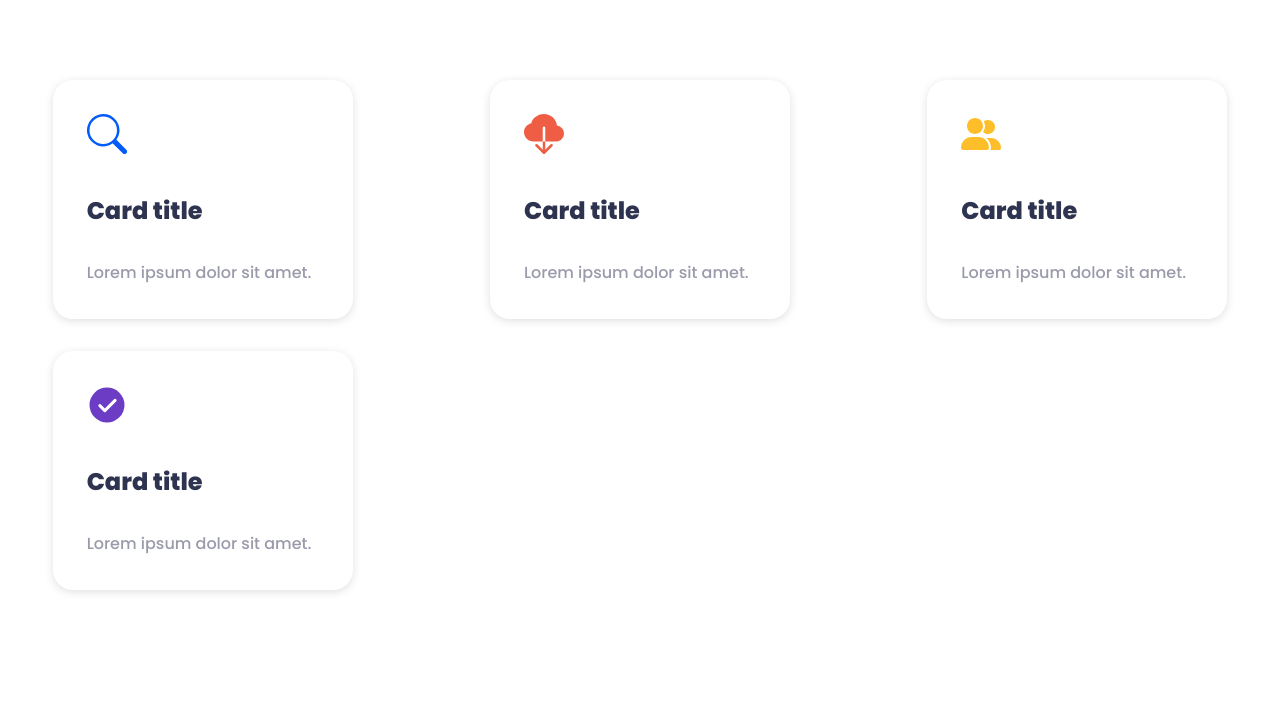
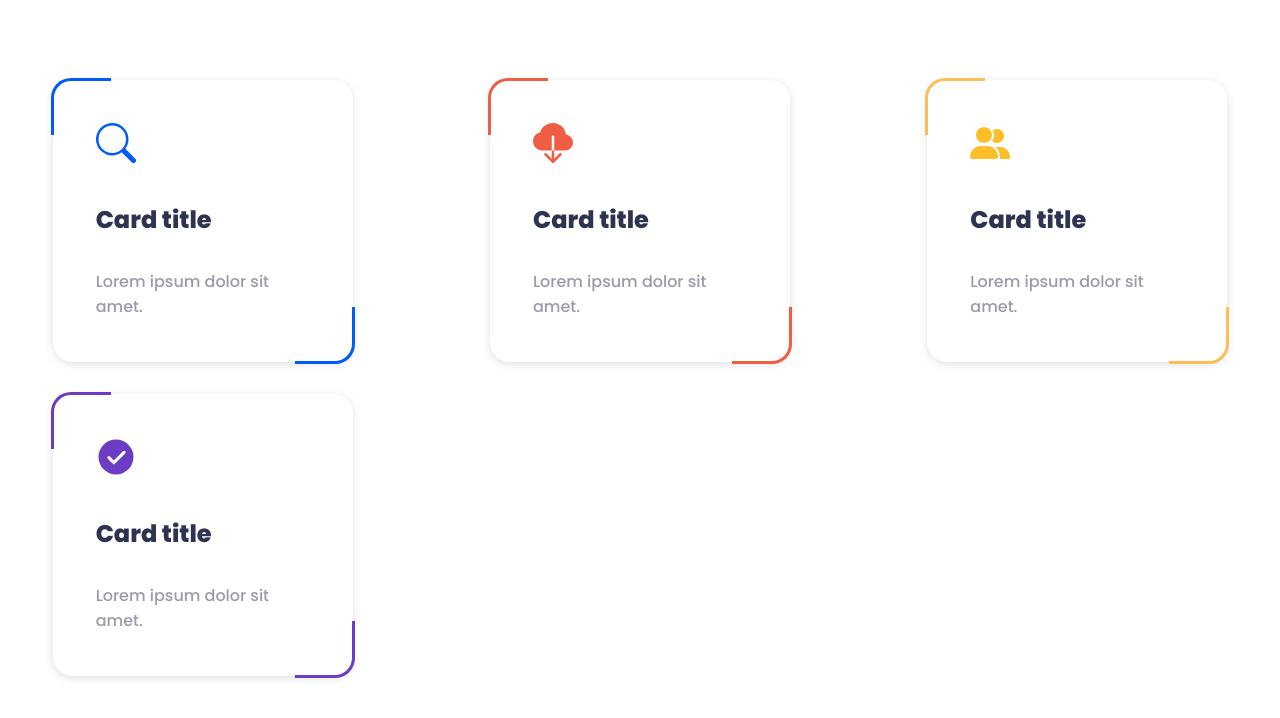
Before and after one commit to aminfarzinrad/mini-project-21-card-modern, a plain HTML site: page index.html in a window 1280 px wide. Drawn offline with Linux system fonts and the light colour scheme.

Commit message:
add animation

```diff
--- a/css/app.css
+++ b/css/app.css
@@ -1,33 +1,97 @@
-*{
+* {
   margin: 0;
   padding: 0;
   box-sizing: border-box;
 }
-body{
+body {
   font-family: "Poppins";
 }
-.container{
+.container {
   max-width: 1330px;
   margin: 5rem auto;
 }
-.box{
+.box {
   display: grid;
-    grid-template-columns: repeat(auto-fit, minmax(300px,1fr));
+  grid-template-columns: repeat(auto-fit, minmax(300px, 1fr));
   gap: 2rem;
 }
-.card{
+.card {
   width: 300px;
   border-radius: 20px;
   box-shadow: 0 2px 8px rgba(99, 99, 99, 0.2);
-    padding: 34px;
+  padding: 43px;
   justify-self: center;
+  position: relative;
+  cursor: pointer;
 }
-.title_content{
+.card::before {
+  content: "";
+  position: absolute;
+  display: block;
+  width: 19%;
+  height: 19%;
+  bottom: -2px;
+  right: -2px;
+  border-bottom-right-radius: 20px;
+  transition: all 0.4s ease;
+}
+.card::after {
+  content: "";
+  position: absolute;
+  display: block;
+  width: 19%;
+  height: 19%;
+  top: -2px;
+  left: -2px;
+  border-top-left-radius: 20px;
+  transition: all 0.4s ease;
+}
+.cart_search_1::before {
+  border-bottom: 3px solid #015bfa;
+  border-right: 3px solid #015bfa;
+}
+.cart_search_1::after {
+  border-top: 3px solid #015bfa;
+  border-left: 3px solid #015bfa;
+}
+.cart_search_2::before {
+  border-bottom: 3px solid #ef5e44;
+  border-right: 3px solid #ef5e44;
+}
+.cart_search_2::after {
+  border-top: 3px solid #ef5e44;
+  border-left: 3px solid #ef5e44;
+}
+.cart_search_3::before {
+  border-bottom: 3px solid #fdbe59;
+  border-right: 3px solid #fdbe59;
+}
+.cart_search_3::after {
+  border-top: 3px solid #fdbe59;
+  border-left: 3px solid #fdbe59;
+}
+.cart_search_4::before {
+  border-bottom: 3px solid #6c3dc4;
+  border-right: 3px solid #6c3dc4;
+}
+.cart_search_4::after {
+  border-top: 3px solid #6c3dc4;
+  border-left: 3px solid #6c3dc4;
+}
+.card:hover::before {
+  width: 85%;
+  height: 85%;
+}
+.card:hover::after {
+  width: 85%;
+  height: 85%;
+}
+.title_content {
   font-size: 1.5rem;
   margin: 2rem 0;
   color: #2e3350;
   font-weight: 700;
 }
-.text_content{
+.text_content {
   color: #9a9baa;
 }
--- a/index.html
+++ b/index.html
@@ -15,7 +15,7 @@
 
         <div class="box">
 
-            <div class="card">
+            <div class="card cart_search_1">
 
                 <div class="icon">
 
@@ -38,7 +38,7 @@
 
             </div>
 
-            <div class="card">
+            <div class="card cart_search_2">
 
                 <div class="icon">
 
@@ -61,7 +61,7 @@
 
             </div>
 
-            <div class="card">
+            <div class="card cart_search_3">
 
                 <div class="icon">
 
@@ -84,7 +84,7 @@
 
             </div>
 
-            <div class="card">
+            <div class="card cart_search_4">
 
                 <div class="icon">
 
```
Lines whose indentation alone changed are shown as unchanged.
